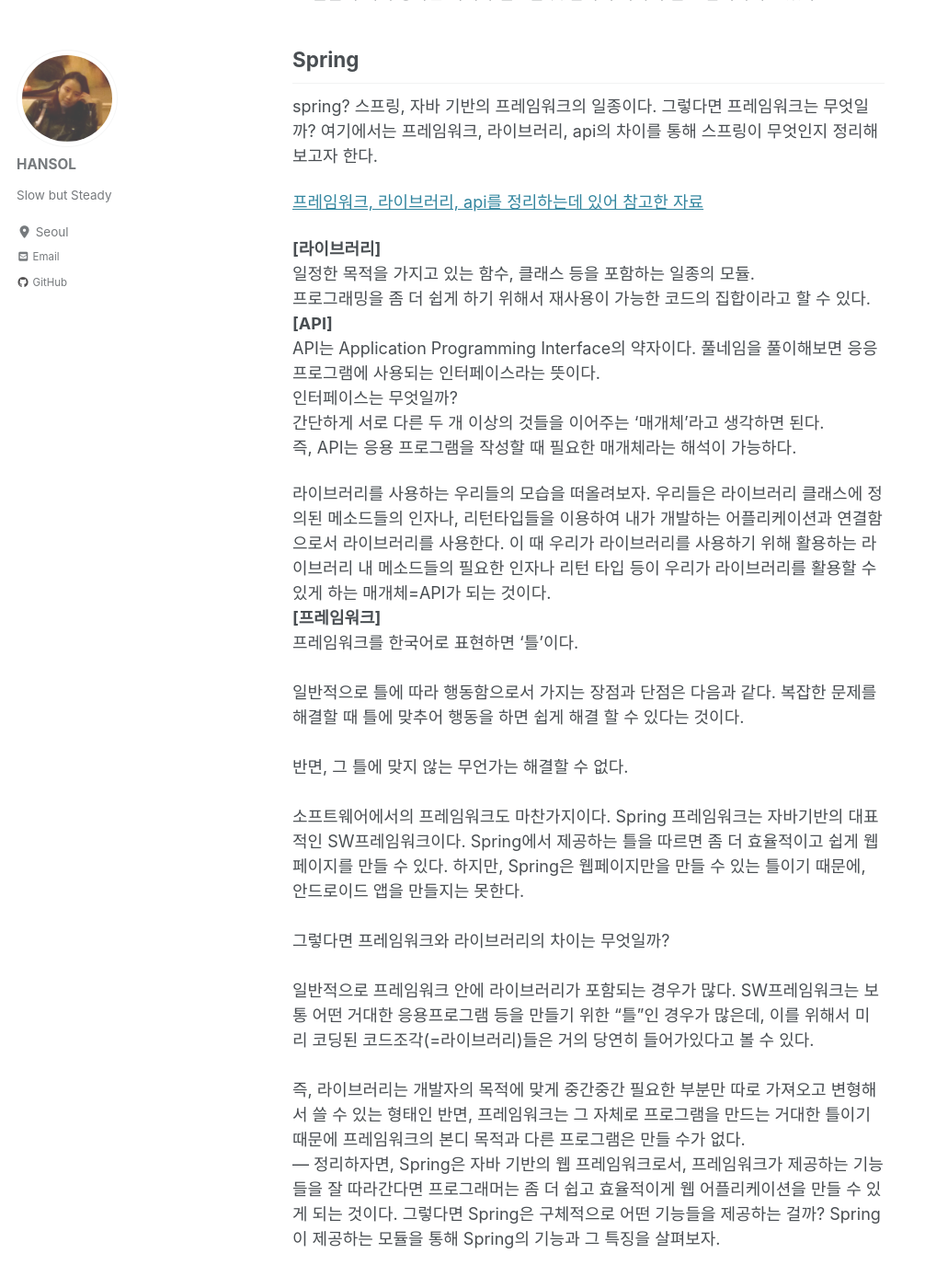
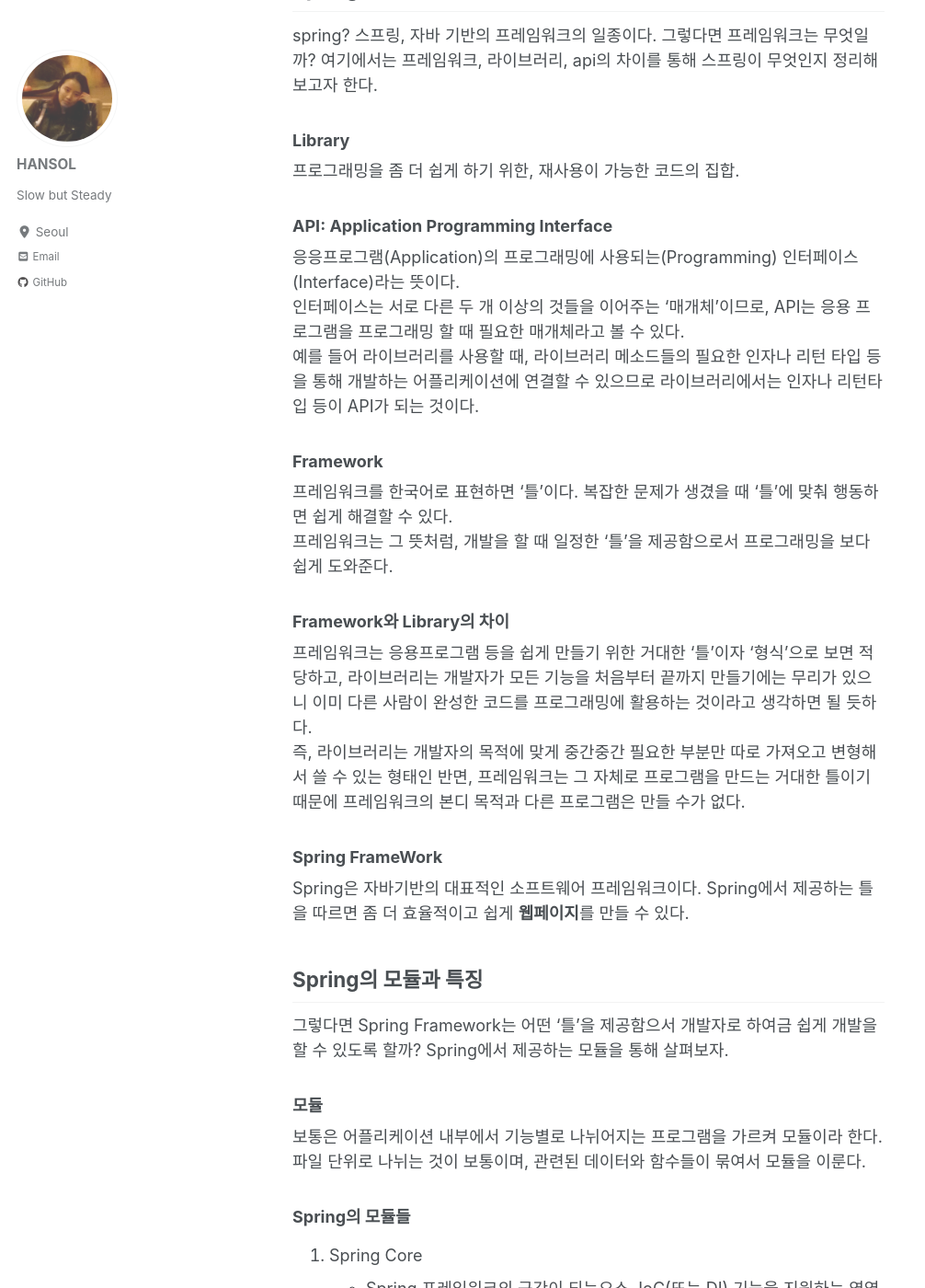
Before and after one commit to HANSOLKIM30/hansolkim30.github.io, a Jekyll site: the page built from _posts/2020-01-25-framework.md, in a window 1280 px wide and 1400 px high, scrolled down 310 px. Shown: the whole window at 92% size, without its empty margins (0-1006 px from the left). Built offline with Jekyll 4.4.1, drawn with Linux system fonts in a browser that asks for light colours; cached includes are drawn as plain includes; nearby versions of some CDN libraries; some of the changed text lies outside the part shown.

Commit message:
Update 2020-01-25-framework.md

```diff
--- a/_posts/2020-01-25-framework.md
+++ b/_posts/2020-01-25-framework.md
@@ -4,46 +4,35 @@ categories: SPRING
 date: 2020-01-25
 ---
 
-<br>
-# [Spring]
-
-본격적으로 Spring을 사용한 개인 프로그램을 하기에 앞서, Spring Framework와 관련 툴들에 대해 명확한 이해가 필요할 것 같아서 하나씩 짚고 넘어가기로 했다.
+# [Framework와 Spring]
+Library, API, FrameWork, Spring
 
 ## Spring
 spring? 스프링, 자바 기반의 프레임워크의 일종이다. 그렇다면 프레임워크는 무엇일까? 여기에서는 프레임워크, 라이브러리, api의 차이를 통해 스프링이 무엇인지 정리해 보고자 한다.
 
-[프레임워크, 라이브러리, api를 정리하는데 있어 참고한 자료](https://eine.tistory.com/entry/라이브러리-API-ABI-뜻-비교-정리)
+### Library
+프로그래밍을 좀 더 쉽게 하기 위한, 재사용이 가능한 코드의 집합.
 
-**[라이브러리]**<br>
-일정한 목적을 가지고 있는 함수, 클래스 등을 포함하는 일종의 모듈.<br>프로그래밍을 좀 더 쉽게 하기 위해서 재사용이 가능한 코드의 집합이라고 할 수 있다.
-<br>
-**[API]**<br>
-API는 Application Programming Interface의 약자이다. 풀네임을 풀이해보면 응응프로그램에 사용되는 인터페이스라는 뜻이다.<br>인터페이스는 무엇일까?<br> 간단하게 서로 다른 두 개 이상의 것들을 이어주는 '매개체'라고 생각하면 된다.<br> 즉, API는 응용 프로그램을 작성할 때 필요한 매개체라는 해석이 가능하다.<br>
+### API: Application Programming Interface
+응응프로그램(Application)의 프로그래밍에 사용되는(Programming) 인터페이스(Interface)라는 뜻이다.<br>인터페이스는 서로 다른 두 개 이상의 것들을 이어주는 '매개체'이므로, API는 응용 프로그램을 프로그래밍 할 때 필요한 매개체라고 볼 수 있다.<br> 예를 들어 라이브러리를 사용할 때, 라이브러리 메소드들의 필요한 인자나 리턴 타입 등을 통해 개발하는 어플리케이션에 연결할 수 있으므로 라이브러리에서는 인자나 리턴타입 등이 API가 되는 것이다.
 
-라이브러리를 사용하는 우리들의 모습을 떠올려보자. 우리들은 라이브러리 클래스에 정의된 메소드들의 인자나, 리턴타입들을 이용하여 내가 개발하는 어플리케이션과 연결함으로서 라이브러리를 사용한다. 이 때 우리가 라이브러리를 사용하기 위해 활용하는 라이브러리 내 메소드들의 필요한 인자나 리턴 타입 등이 우리가 라이브러리를 활용할 수 있게 하는 매개체=API가 되는 것이다.
-<br>
-**[프레임워크]**<br>
-프레임워크를 한국어로 표현하면 '틀'이다.
-<br><br>
-일반적으로 틀에 따라 행동함으로서 가지는 장점과 단점은 다음과 같다. 복잡한 문제를 해결할 때 틀에 맞추어 행동을 하면 쉽게 해결 할 수 있다는 것이다.
-<br><br>
-반면, 그 틀에 맞지 않는 무언가는 해결할 수 없다.
-<br><br>
-소프트웨어에서의 프레임워크도 마찬가지이다. Spring 프레임워크는 자바기반의 대표적인 SW프레임워크이다. Spring에서 제공하는 틀을 따르면 좀 더 효율적이고 쉽게 웹페이지를 만들 수 있다. 하지만, Spring은 웹페이지만을 만들 수 있는 틀이기 때문에, 안드로이드 앱을 만들지는 못한다.
-<br><br>
-그렇다면 프레임워크와 라이브러리의 차이는 무엇일까?<br><br>
-일반적으로 프레임워크 안에 라이브러리가 포함되는 경우가 많다. SW프레임워크는 보통 어떤 거대한 응용프로그램 등을 만들기 위한 "틀"인 경우가 많은데, 이를 위해서 미리 코딩된 코드조각(=라이브러리)들은 거의 당연히 들어가있다고 볼 수 있다.
-<br><br>
-즉, 라이브러리는 개발자의 목적에 맞게 중간중간 필요한 부분만 따로 가져오고 변형해서 쓸 수 있는 형태인 반면, 프레임워크는 그 자체로 프로그램을 만드는 거대한 틀이기 때문에 프레임워크의 본디 목적과 다른 프로그램은 만들 수가 없다.
-<br>
----
-정리하자면, Spring은 자바 기반의 웹 프레임워크로서, 프레임워크가 제공하는 기능들을 잘 따라간다면 프로그래머는 좀 더 쉽고 효율적이게 웹 어플리케이션을 만들 수 있게 되는 것이다. 그렇다면 Spring은 구체적으로 어떤 기능들을 제공하는 걸까? Spring이 제공하는 모듈을 통해 Spring의 기능과 그 특징을 살펴보자.
-<br><br>
+### Framework
+프레임워크를 한국어로 표현하면 '틀'이다. 복잡한 문제가 생겼을 때 '틀'에 맞춰 행동하면 쉽게 해결할 수 있다.<br>프레임워크는 그 뜻처럼, 개발을 할 때 일정한 '틀'을 제공함으로서 프로그래밍을 보다 쉽게 도와준다.
+
+### Framework와 Library의 차이
+프레임워크는 응용프로그램 등을 쉽게 만들기 위한 거대한 '틀'이자 '형식'으로 보면 적당하고, 라이브러리는 개발자가 모든 기능을 처음부터 끝까지 만들기에는 무리가 있으니 이미 다른 사람이 완성한 코드를 프로그래밍에 활용하는 것이라고 생각하면 될 듯하다.<br>즉, 라이브러리는 개발자의 목적에 맞게 중간중간 필요한 부분만 따로 가져오고 변형해서 쓸 수 있는 형태인 반면, 프레임워크는 그 자체로 프로그램을 만드는 거대한 틀이기 때문에 프레임워크의 본디 목적과 다른 프로그램은 만들 수가 없다.
+
+### Spring FrameWork
+Spring은 자바기반의 대표적인 소프트웨어 프레임워크이다. Spring에서 제공하는 틀을 따르면 좀 더 효율적이고 쉽게 **웹페이지**를 만들 수 있다.
+
 
 ## Spring의 모듈과 특징
-**[모듈]**<br>보통은 어플리케이션 내부에서 기능별로 나뉘어지는 프로그램을 가르켜 모듈이라 한다. 파일 단위로 나뉘는 것이 보통이며, 관련된 데이터와 함수들이 묶여서 모듈을 한.
+그렇다면 Spring Framework는 어떤 '틀'을 제공함으서 개발자로 하여금 쉽게 개발을 할 수 있도록 할까? Spring에서 제공하는 모듈을 통해 살펴보자.
 
-**[Spring의 모듈들]**
+### 모듈
+보통은 어플리케이션 내부에서 기능별로 나뉘어지는 프로그램을 가르켜 모듈이라 한다. 파일 단위로 나뉘는 것이 보통이며, 관련된 데이터와 함수들이 묶여서 모듈을 이룬다.
+
+### Spring의 모듈들
 1. Spring Core
 	- Spring 프레임워크의 근간이 되는요소. IoC(또는 DI) 기능을 지원하는 영역을 담당.
 	- BeanFactory를 기반으로 Bean 클래스들을 제어할 수 있는 기능을 지원
```
Also changed, not shown: other parts of _posts/2020-01-25-framework.md (+3 -0 lines).
